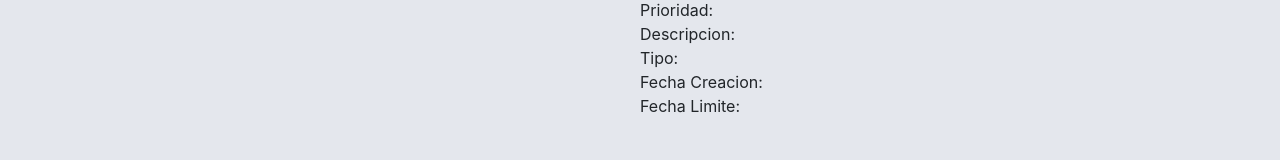
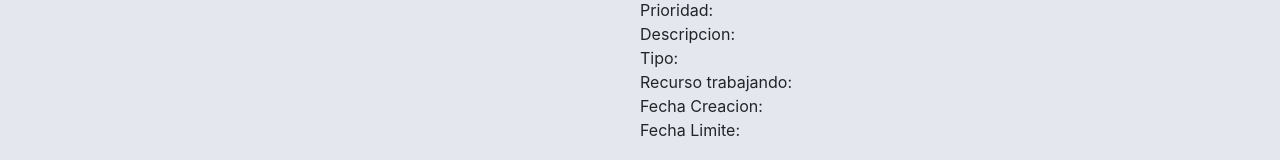
Before and after one commit to AndresJalife/ProyectoPSATribu1, a React (Create React App) app: page /soporte/ticket_detail in a window 1280 px wide. Shown: the part 148-308 px from the top of the page. Built offline with nearby package versions, Linux system fonts and the light colour scheme; no server answers.

Commit message:
add recurso trabajando in ticket details

```diff
--- a/src/pages/Soporte/DetalleTicket.js
+++ b/src/pages/Soporte/DetalleTicket.js
@@ -87,6 +87,9 @@ export default class TicketDetail extends Component {
                             Tipo: {this.state.type}
                         </Row>
                         <Row>
+                            Recurso trabajando: {this.state.resource_name}
+                        </Row>
+                        <Row>
                             Fecha Creacion: {this.state.creation_date}
                         </Row>
                         <Row>
```
